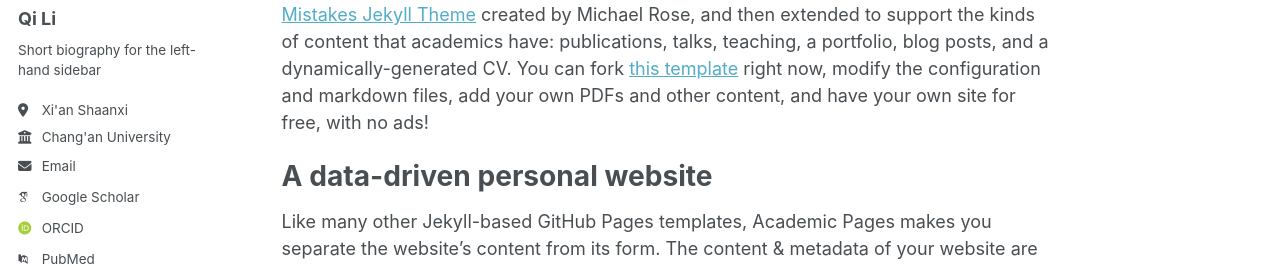
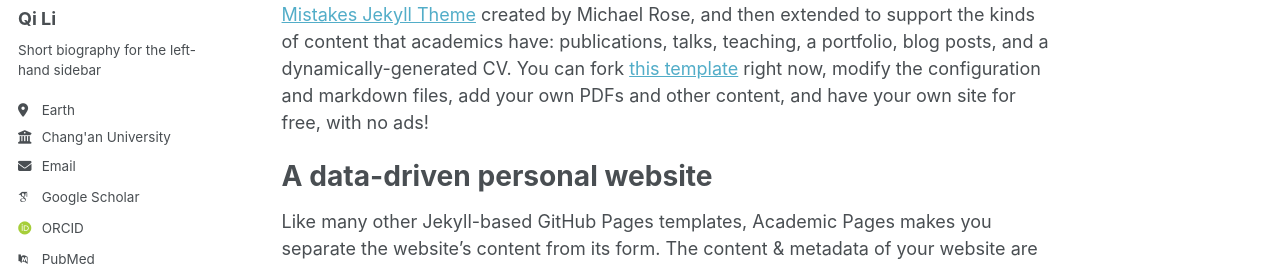
Before and after one commit to liqihao2000/liqihao2000.github.io, a Jekyll site: the page built from _pages/about.md, in a window 1280 px wide. Shown: the part 276-542 px from the top of the page. Built offline with Jekyll 4.4.1, drawn with Linux system fonts in a browser that asks for light colours; some web fonts are replaced.

Commit message:
update info

```diff
--- a/_config.yml
+++ b/_config.yml
@@ -26,7 +26,7 @@ author:
   name             : "Qi Li"
   pronouns         : # example: "she/her"
   bio              : "Short biography for the left-hand sidebar"
-  location         : "Xi'an Shaanxi"
+  location         : "Earth"
   employer         : "Chang'an University"
   uri              : # URL
   email            : "liqihao@chd.edu.cn"
```
